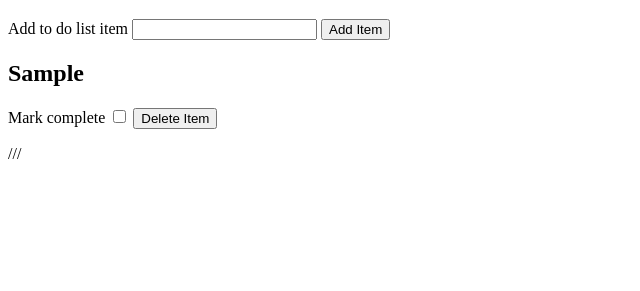
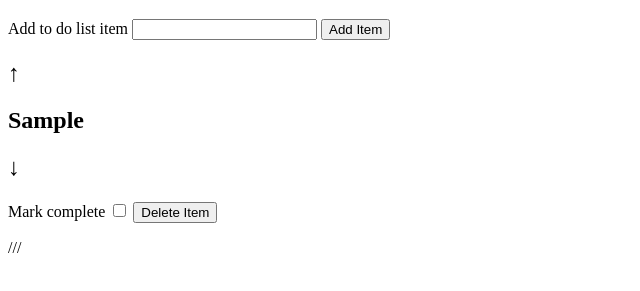
Before and after one commit to lascellesabercrombie/testing-project, a plain HTML site: page index.html in a window 1280 px wide. Both pictures are taken after typing "Sample" into the empty fields and a click on the button "Add Item". Shown: the part 61-352 px from the top of the page, without its empty margins (0-640 px from the left). Drawn offline with Linux system fonts and the light colour scheme.

Commit message:
Arrows!
Added functionality to move items up and down the list

Tests to go with it as well

Arrows just html icons at the moment so can be changed to something else

```diff
--- a/index.html
+++ b/index.html
@@ -23,7 +23,9 @@
         <div id="filtered"></div>
         <template id="toDoTemplate" class="hide">
             <article name="toDoItem">
+                <section class="arrowBox"><h2> &#8593;</h2></section>
                 <h2></h2>
+                <section class="arrowBox"><h2> &#8595; </h2></section>
                 <label for="checkbox">Mark complete</label>
                 <input type="checkbox">
                 <button type="submit" name="deleteBtn">Delete Item</button>
--- a/index.js
+++ b/index.js
@@ -19,11 +19,16 @@ function addToDoItem(event) {
 
     const checkbox =  domFragment.querySelector("input[type=checkbox]");
     const deleteBtn = domFragment.querySelector("button");
+    const arrows = domFragment.querySelectorAll(".arrowBox");
+    const upArrow = arrows[0];
+    const downArrow = arrows[1];
 
     domFragment.querySelector("article").setAttribute("id", `item-${numberOfItems}`);
-    domFragment.querySelector("h2").textContent = toDoItem;
+    domFragment.querySelectorAll("h2")[1].textContent = toDoItem;
     deleteBtn.addEventListener('click', deleteToDoItem);
     checkbox.addEventListener('change', noteChecker);
+    upArrow.addEventListener("click", moveUp);
+    downArrow.addEventListener("click", moveDown);
 
     output.appendChild(domFragment);
 
@@ -47,4 +52,18 @@ function noteChecker (e) {
 function deleteToDoItem(e) {
     let parentElement = e.composedPath()[1];
     parentElement.remove();
-}
+};
+
+function moveUp(e) {
+    let parentElement = e.composedPath()[2];
+    if (parentElement.previousElementSibling !== null) {
+        parentElement.parentNode.insertBefore(parentElement, parentElement.previousElementSibling);
+    };
+};
+
+function moveDown(e) {
+    let parentElement = e.composedPath()[2];
+    if (parentElement.nextElementSibling !== null) {
+        parentElement.parentNode.insertBefore(parentElement.nextElementSibling, parentElement);
+    };
+};
--- a/index.test.js
+++ b/index.test.js
@@ -369,3 +369,145 @@ test("checking multiple items filters them and not others", () => {
 
 console.groupEnd();
 // End of filtering checked off item tests
+
+// Up and down arrow tests
+console.group("Movement Tests");
+
+test("Up arrow moves item up one space", () => {
+
+    //add input
+    const input = document.querySelector("#toDoInput");
+    input.value = "TEST ITEM 1";
+
+    //submit item
+    const submitButton = document.querySelector("#addSubmit");
+    submitButton.click();
+
+    //add and submit two more items
+    input.value = "TEST ITEM 2";
+    submitButton.click();
+
+    // Move second item up 1 position
+    const upArrow = document.querySelectorAll(".arrowBox")[2];
+    upArrow.children[0].click();
+
+    // First element is the second entry added
+    const actualFirstChild = output.firstElementChild.id;
+    const expectedFirstChild = 'item-2';
+    equal(actualFirstChild, expectedFirstChild);
+
+    // Second element is the first element added
+    const actualSecondChild = output.lastElementChild.id;
+    const expectedSecondChild = 'item-1';
+    equal(actualSecondChild, expectedSecondChild);
+
+    // Reset DOM
+    form.reset();
+    output.innerHTML = "";
+    numberOfItems = 0;
+});
+
+test("Down arrow moves item down one space", () => {
+
+    //add input
+    const input = document.querySelector("#toDoInput");
+    input.value = "TEST ITEM 1";
+
+    //submit item
+    const submitButton = document.querySelector("#addSubmit");
+    submitButton.click();
+
+    //add and submit two more items
+    input.value = "TEST ITEM 2";
+    submitButton.click();
+
+    // Move second item up 1 position
+    const upArrow = document.querySelectorAll(".arrowBox")[1];
+    upArrow.children[0].click();
+
+    // First element is the second entry added
+    const actualFirstChild = output.firstElementChild.id;
+    const expectedFirstChild = 'item-2';
+    equal(actualFirstChild, expectedFirstChild);
+
+    // Second element is the first element added
+    const actualSecondChild = output.lastElementChild.id;
+    const expectedSecondChild = 'item-1';
+    equal(actualSecondChild, expectedSecondChild);
+
+    // Reset DOM
+    form.reset();
+    output.innerHTML = "";
+    numberOfItems = 0;
+});
+
+test("Item at top of list stays there if up arrow pressed", () => {
+
+    //add input
+    const input = document.querySelector("#toDoInput");
+    input.value = "TEST ITEM 1";
+
+    //submit item
+    const submitButton = document.querySelector("#addSubmit");
+    submitButton.click();
+
+    //add and submit two more items
+    input.value = "TEST ITEM 2";
+    submitButton.click();
+
+    // Move second item up 1 position
+    const upArrow = document.querySelectorAll(".arrowBox")[0];
+    upArrow.children[0].click();
+
+    // First element is the second entry added
+    const actualFirstChild = output.firstElementChild.id;
+    const expectedFirstChild = 'item-1';
+    equal(actualFirstChild, expectedFirstChild);
+
+    // Second element is the first element added
+    const actualSecondChild = output.lastElementChild.id;
+    const expectedSecondChild = 'item-2';
+    equal(actualSecondChild, expectedSecondChild);
+
+    // Reset DOM
+    form.reset();
+    output.innerHTML = "";
+    numberOfItems = 0;
+});
+
+test("Item at bottom of list stays there if down arrow pressed", () => {
+
+    //add input
+    const input = document.querySelector("#toDoInput");
+    input.value = "TEST ITEM 1";
+
+    //submit item
+    const submitButton = document.querySelector("#addSubmit");
+    submitButton.click();
+
+    //add and submit two more items
+    input.value = "TEST ITEM 2";
+    submitButton.click();
+
+    // Move second item up 1 position
+    const upArrow = document.querySelectorAll(".arrowBox")[3];
+    upArrow.children[0].click();
+
+    // First element is the second entry added
+    const actualFirstChild = output.firstElementChild.id;
+    const expectedFirstChild = 'item-1';
+    equal(actualFirstChild, expectedFirstChild);
+
+    // Second element is the first element added
+    const actualSecondChild = output.lastElementChild.id;
+    const expectedSecondChild = 'item-2';
+    equal(actualSecondChild, expectedSecondChild);
+
+    // Reset DOM
+    form.reset();
+    output.innerHTML = "";
+    numberOfItems = 0;
+});
+
+console.groupEnd();
+// End of up and down arrow tests
```
